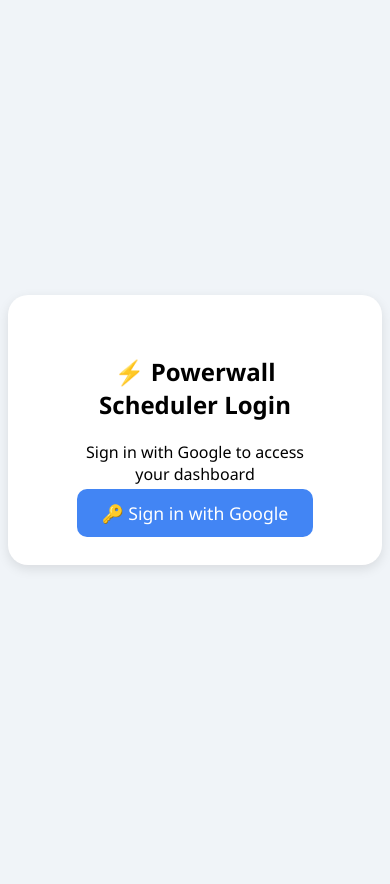
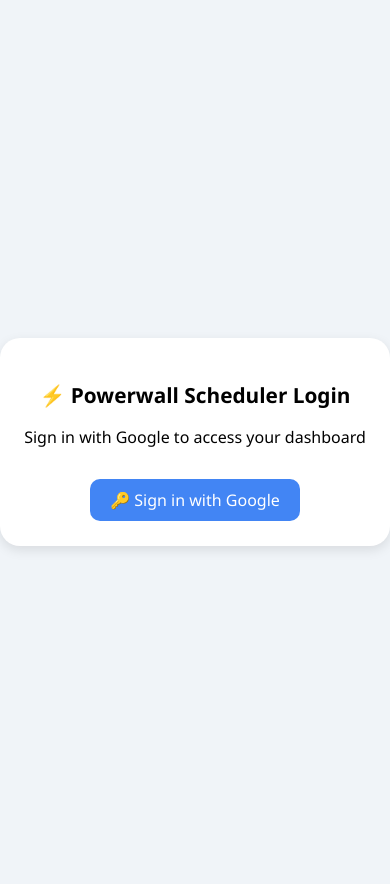
Before and after one commit to PG-code404/SBS, a Flask app: template templates/login.html in a window 390 px wide. Before the commit the page ends 569 px from the top, so only its background shows below. Run offline with Flask 3, Linux system fonts and the light colour scheme; the template is opened without the code that fills it, so the values that code supplies are empty.

Commit message:
reg updates

```diff
--- a/main.py
+++ b/main.py
@@ -291,7 +291,6 @@
 
     soc = status.get('percentage_charged', 0.0)
     island = status.get('island_status', 'unknown') or 'unknown'
-    logging.info(island)
     solar_power = status.get('solar_power', 0)
     usr_grid_charging_enabled_settings = status.get('grid_charging', False)
 
--- a/src/Keep_Alive.py
+++ b/src/Keep_Alive.py
@@ -8,6 +8,8 @@
 
 from flask import Flask, request, jsonify, redirect, url_for, session, render_template
 from authlib.integrations.flask_client import OAuth
+from authlib.integrations.base_client.errors import MismatchingStateError
+
 from flask_login import LoginManager, UserMixin, login_user, login_required, logout_user, current_user
 from waitress import serve
 
@@ -35,7 +37,26 @@
 app = Flask(__name__,
             static_folder=os.path.join(os.getcwd(), "static"),
             template_folder=os.path.join(os.getcwd(), "templates"))
-app.secret_key = FLASK_SECRET_KEY
+app.secret_key = os.getenv("FLASK_SECRET_KEY", "dev-secret")
+"""
+# Determine environment
+FLASK_ENV = os.getenv("FLASK_ENV", "production").lower()  # "development" or "production"
+
+if FLASK_ENV == "development":
+    # Local testing over HTTP
+    app.config['SESSION_COOKIE_SECURE'] = False
+else:
+    # Production: enforce HTTPS
+    app.config['SESSION_COOKIE_SECURE'] = True
+
+app.config['SESSION_COOKIE_HTTPONLY'] = True
+app.config['SESSION_COOKIE_SAMESITE'] = 'Lax'
+"""
+
+#app.config['SESSION_COOKIE_SECURE'] = False
+#app.config['SESSION_COOKIE_SAMESITE'] = 'Lax'
+#app.config['SESSION_COOKIE_HTTPONLY'] = True
+#app.logger.setLevel(logging.DEBUG)
 
 oauth = OAuth(app)
 if GOOGLE_CLIENT_ID and GOOGLE_CLIENT_SECRET:
@@ -57,6 +78,13 @@
 
 login_manager = LoginManager(app)
 login_manager.login_view = "home"  # type: ignore[assignment]
+
+def get_redirect_uri():
+    if os.getenv("FLASK_ENV") == "development":
+        return url_for("auth_callback", _external=True)
+    else:
+        # Use Cloud Run public URL in production
+        return url_for("auth_callback", _external=True, _scheme="https")
 
 
 class SimpleUser(UserMixin):
@@ -120,6 +148,13 @@
 def login():
     if not google:
         return "Google OAuth not configured", 503
+
+    # Always regenerate a fresh unique state value and persist it in session
+    #state = os.urandom(16).hex()
+    #session['oauth_state'] = state
+
+
+    #redirect_uri = get_redirect_uri()
     redirect_uri = url_for("auth_callback", _external=True)
     return google.authorize_redirect(redirect_uri)
 
@@ -128,15 +163,42 @@
 def auth_callback():
     if not google:
         return "Google OAuth not configured", 503
-    token = google.authorize_access_token()
-    user_info = google.get("userinfo").json()
-    email = user_info.get("email")
-    if AUTHORIZED_EMAILS and email not in AUTHORIZED_EMAILS:
-        logger.warning(f"Unauthorized email login: {email}")
-        return "❌ Unauthorized — contact admin.", 403
-    session["user"] = user_info
-    login_user(SimpleUser(user_info))
-    return redirect(url_for("dashboard"))
+
+    try:
+        #stored_state = session.get("oauth_state")
+        #returned_state = request.args.get("state")
+        token = google.authorize_access_token()
+
+        # Prevent mismatched or expired session issues
+        #if not stored_state or stored_state != returned_state:
+            #session.pop("oauth_state", None)
+            #return redirect(url_for("login"))
+
+        user_info = google.get("userinfo").json()
+        email = user_info.get("email")
+        if AUTHORIZED_EMAILS and email not in AUTHORIZED_EMAILS:
+            logger.warning(f"Unauthorized email login: {email}")
+            return "❌ Unauthorized — contact admin.", 403
+
+        session["user"] = user_info
+        login_user(SimpleUser(user_info))
+        #session.modified = True
+        print("Session keys before callback:", session.keys())
+        return redirect(url_for("dashboard"))
+
+    except MismatchingStateError as e:
+        # Common cause: user switched devices or browser tabs mid-login
+        logger.warning(f"OAuth state mismatch — possible CSRF/session timeout: {e}")
+        session.clear()
+        # 👇 Instead of internal error, clean redirect
+        return redirect(url_for("login", expired=1))
+
+    except Exception as e:
+        logger.error(f"OAuth callback error: {e}")
+        return jsonify({
+            "error": "OAuth login failed",
+            "message": str(e)
+        }), 500
 
 
 @app.route("/logout", methods=["POST"])
--- a/templates/login.html
+++ b/templates/login.html
@@ -1,6 +1,8 @@
 <!DOCTYPE html>
-<html>
+<html lang="en">
 <head>
+    <meta charset="UTF-8">
+    <meta name="viewport" content="width=device-width, initial-scale=1.0">
     <title>🔑 Powerwall Login</title>
     <style>
         body {
@@ -11,6 +13,8 @@
             align-items: center;
             justify-content: center;
             height: 100vh;
+            margin: 0;
+            padding: 20px;
         }
         .card {
             background: white;
@@ -18,6 +22,8 @@
             border-radius: 20px;
             box-shadow: 0 4px 12px rgba(0,0,0,0.1);
             text-align: center;
+            max-width: 400px;
+            width: 100%;
         }
         a.login-btn {
             background: #4285f4;
@@ -26,14 +32,48 @@
             border-radius: 10px;
             text-decoration: none;
             font-size: 1.1em;
+            display: inline-block;
+            margin-top: 15px;
+        }
+        .alert {
+            background: #ffe6e6;
+            color: #b30000;
+            padding: 10px 15px;
+            border-radius: 8px;
+            margin-bottom: 15px;
+            font-size: 0.95em;
+        }
+
+        @media (max-width: 480px) {
+            .card {
+                padding: 25px 20px;
+            }
+            h2 {
+                font-size: 1.3em;
+            }
+            a.login-btn {
+                font-size: 1em;
+                padding: 10px 20px;
+            }
         }
     </style>
 </head>
 <body>
     <div class="card">
         <h2>⚡ Powerwall Scheduler Login</h2>
+        <div id="alert" class="alert" style="display: none;">
+            Session expired — please sign in again.
+        </div>
         <p>Sign in with Google to access your dashboard</p>
         <a class="login-btn" href="/login">🔑 Sign in with Google</a>
     </div>
+
+    <script>
+        // Show alert if ?expired=1 in URL
+        const params = new URLSearchParams(window.location.search);
+        if (params.get('expired') === '1') {
+            document.getElementById('alert').style.display = 'block';
+        }
+    </script>
 </body>
 </html>
```
Also changed, not shown: 1 other file.
